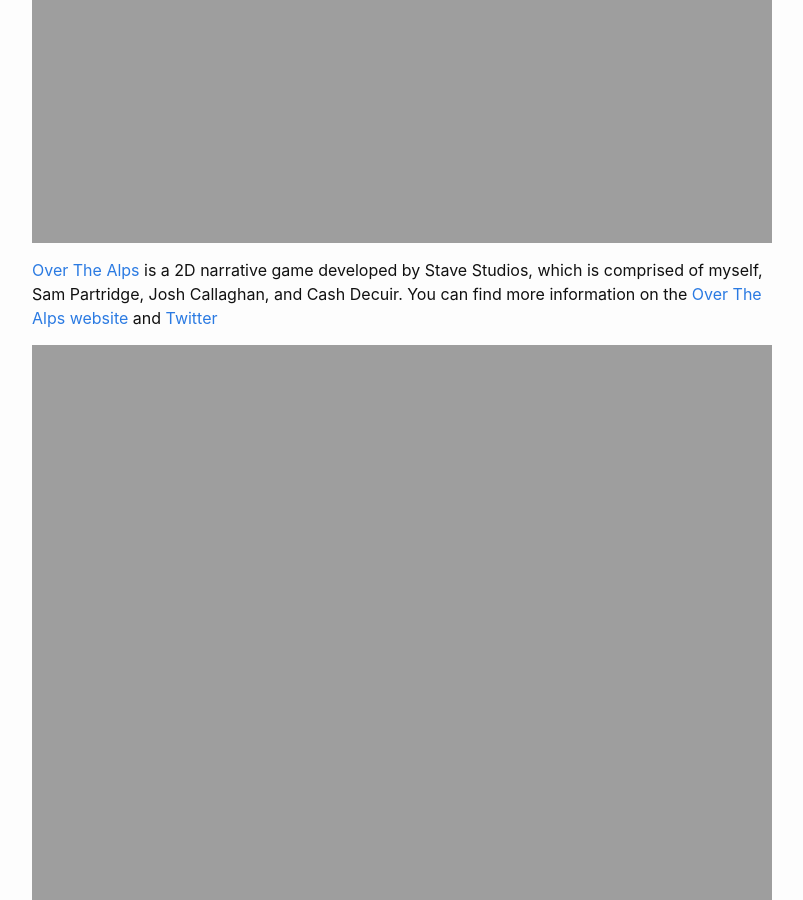
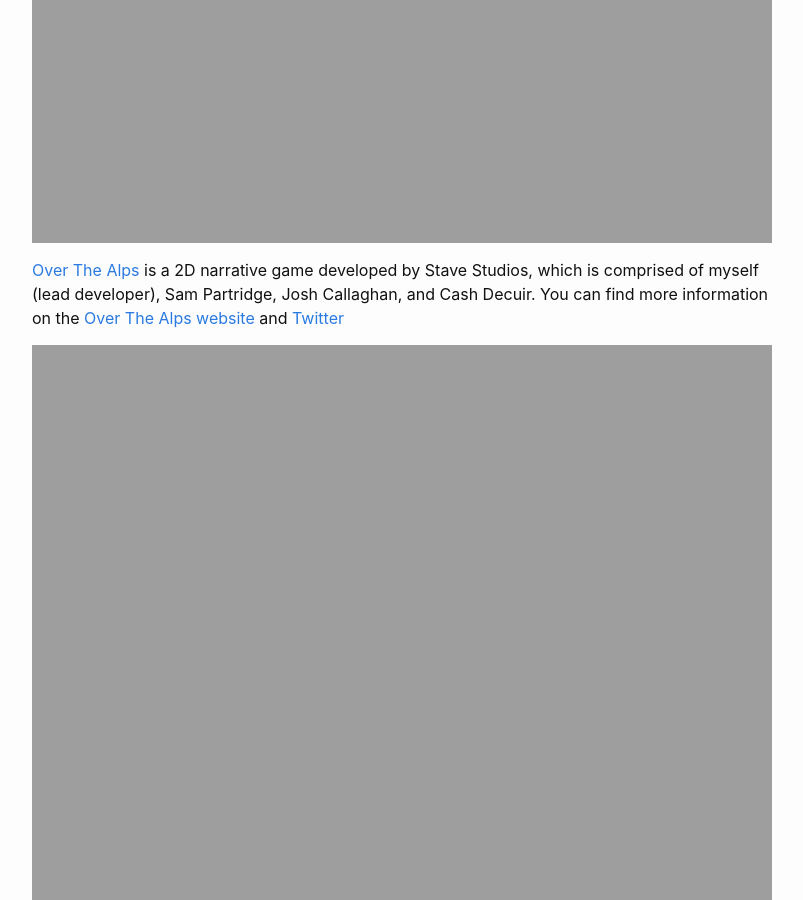
Before and after one commit to matt-arneil/matt-arneil.github.io, a Jekyll site: the page built from _posts/2018-07-24-over-the-alps.md, in a window 1280 px wide and 900 px high, scrolled down 1120 px. Shown: the whole window, without its empty margins (238-1041 px from the left). Built offline with Jekyll 4.4.1, drawn with Linux system fonts in a browser that asks for light colours.

```diff
--- a/_layouts/home.html
+++ b/_layouts/home.html
@@ -11,7 +11,7 @@ layout: default
 
   {%- if site.posts.size > 0 -%}
     <!-- <h2 class="post-list-heading">{{ page.list_title | default: "Posts" }}</h2> -->
-    <p>Hi, I'm Matt and these are some of the projects that I have worked on. </p>
+    <p>Hi, I'm Matt and these are some of the projects that I have been working on.</p>
     <ul class="post-list">
       {%- for post in site.posts -%}
       <li>
--- a/_posts/2018-07-24-over-the-alps.md
+++ b/_posts/2018-07-24-over-the-alps.md
@@ -9,7 +9,7 @@ categories: Games
 
 <a href="{{site.url}}/games/2018/07/24/over-the-alps.html"><img src="{{site.url}}/assets/img/otaScreenshot2.png" alt="Over The Alps 2" width="800px"/></a>
 
-<a href="https://overthealpsgame.com/" target="blank">Over The Alps</a> is a 2D narrative game developed by Stave Studios, which is comprised of myself, Sam Partridge, Josh Callaghan, and Cash Decuir. You can find more information on the <a href="https://overthealpsgame.com/" target="blank">Over The Alps website</a> and <a href="https://twitter.com/overthealpsgame" target="blank">Twitter</a>
+<a href="https://overthealpsgame.com/" target="blank">Over The Alps</a> is a 2D narrative game developed by Stave Studios, which is comprised of myself (lead developer), Sam Partridge, Josh Callaghan, and Cash Decuir. You can find more information on the <a href="https://overthealpsgame.com/" target="blank">Over The Alps website</a> and <a href="https://twitter.com/overthealpsgame" target="blank">Twitter</a>
 
 <!-- ![Over The Alps train]({{site.url}}/assets/img/ota2.gif) -->
 <a href="{{site.url}}/games/2018/07/24/over-the-alps.html"><img src="{{site.url}}/assets/img/ota2.gif" alt="Over The Alps train" width="800px"/></a>
```
